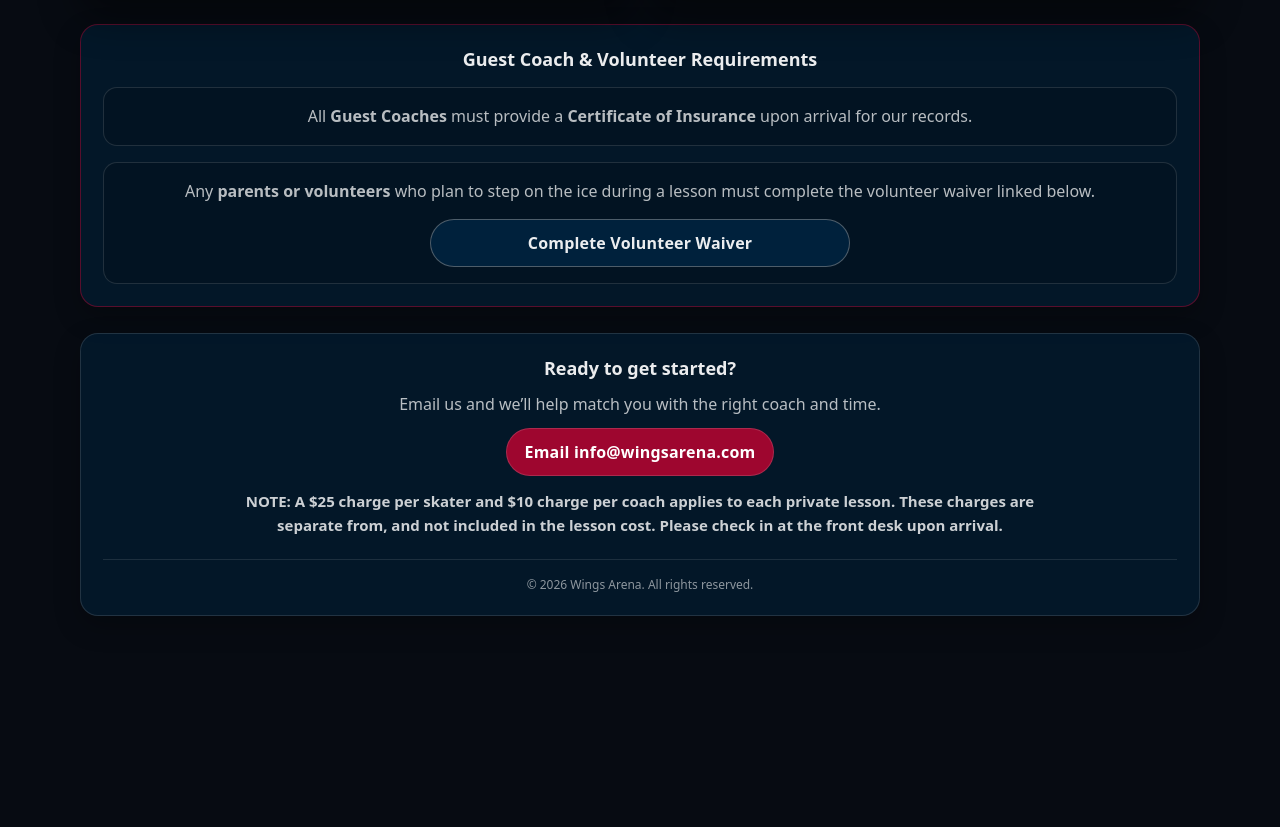
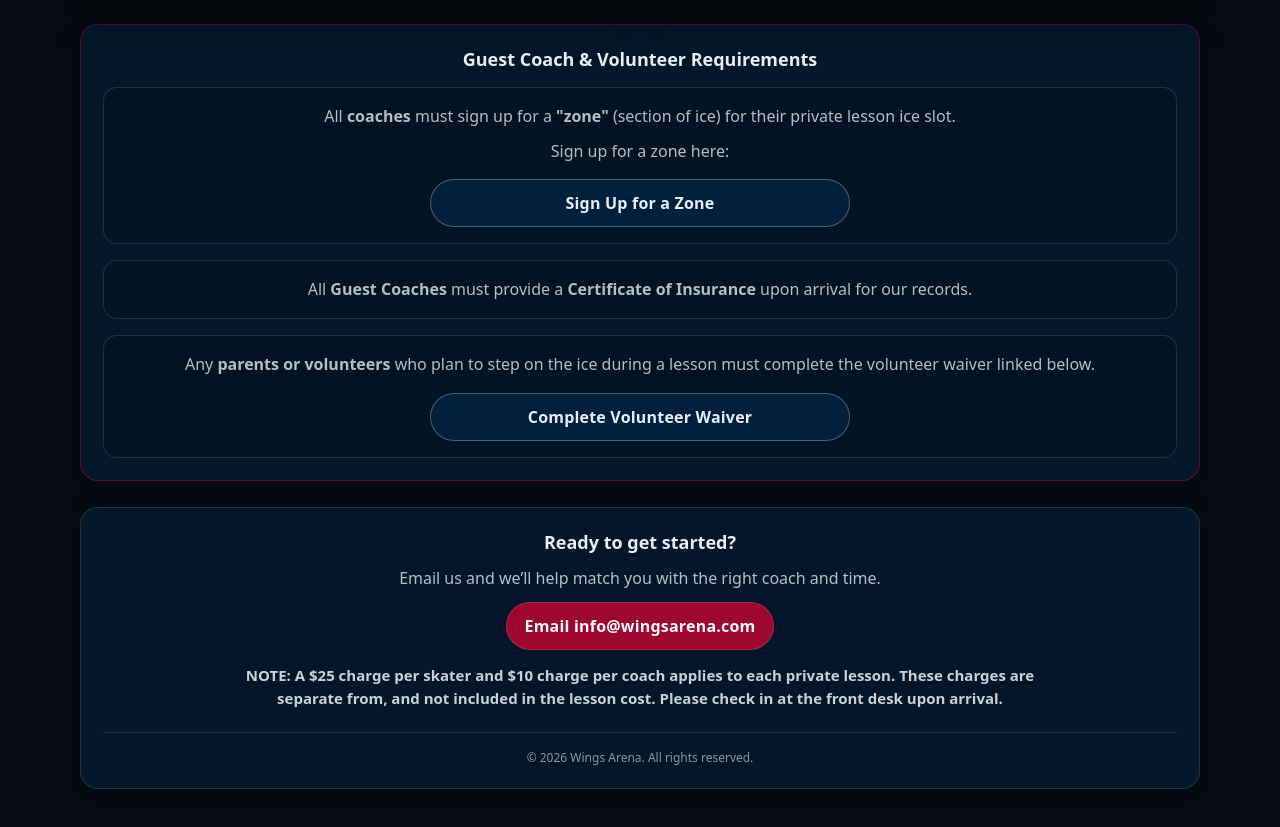
Before and after one commit to Avmannino/private_lessons_webpage_embed, a React (Vite) app: page / in a window 1280 px wide. Shown: the part 994-1821 px from the top of the page. Before the commit the page ends 1670 px from the top, so only its background shows below. Built offline with nearby package versions, Linux system fonts and the light colour scheme.

Commit message:
Add coach zone sign-up requirement with SignUpGenius link
Co-Authored-By: Claude Opus 5.5 <noreply@anthropic.com>

```diff
--- a/src/App.jsx
+++ b/src/App.jsx
@@ -7,6 +7,9 @@ const SCHEDULE_URL = "https://www.wingsarena.com/schedule";
 
 // ✅ Required documents
 const VOLUNTEER_WAIVER_URL = `${import.meta.env.BASE_URL}documents/volunteer-waiver.pdf`;
+
+// ✅ Coach ice zone sign-up
+const ZONE_SIGNUP_URL = "https://www.signupgenius.com/go/10C0548AEAF2FAAFCCE9-62694396-wings#/";
 
 export default function App() {
   return (
@@ -158,6 +161,22 @@ export default function App() {
 
               <div className="requirementItem">
                 <p className="requirementText">
+                  All <strong>coaches</strong> must sign up for a <strong>"zone"</strong> (section of
+                  ice) for their private lesson ice slot.
+                </p>
+                <p className="requirementText">Sign up for a zone here:</p>
+                <a
+                  className="btn btnOutline btnCalendar"
+                  href={ZONE_SIGNUP_URL}
+                  target="_blank"
+                  rel="noopener noreferrer"
+                >
+                  Sign Up for a Zone
+                </a>
+              </div>
+
+              <div className="requirementItem">
+                <p className="requirementText">
                   All <strong>Guest Coaches</strong> must provide a{" "}
                   <strong>Certificate of Insurance</strong> upon arrival for our records.
                 </p>
```
